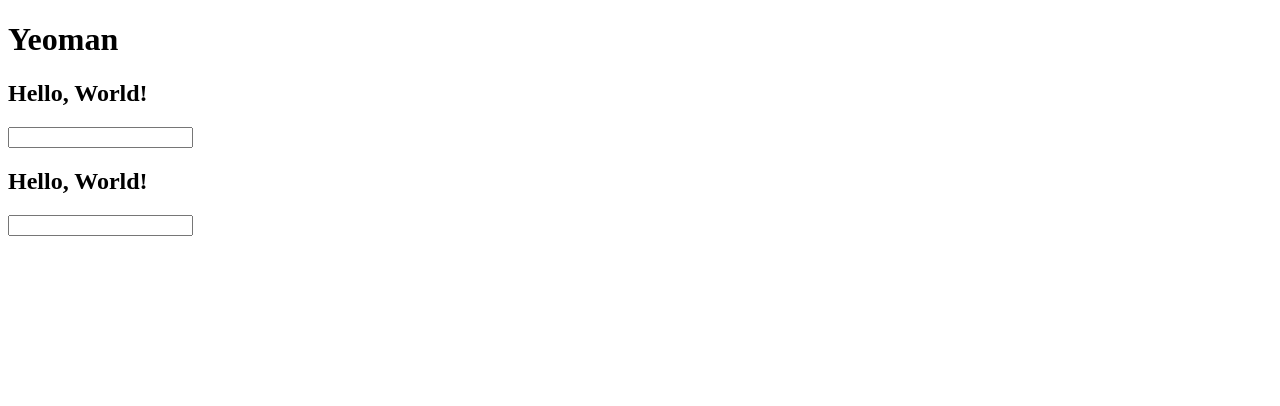
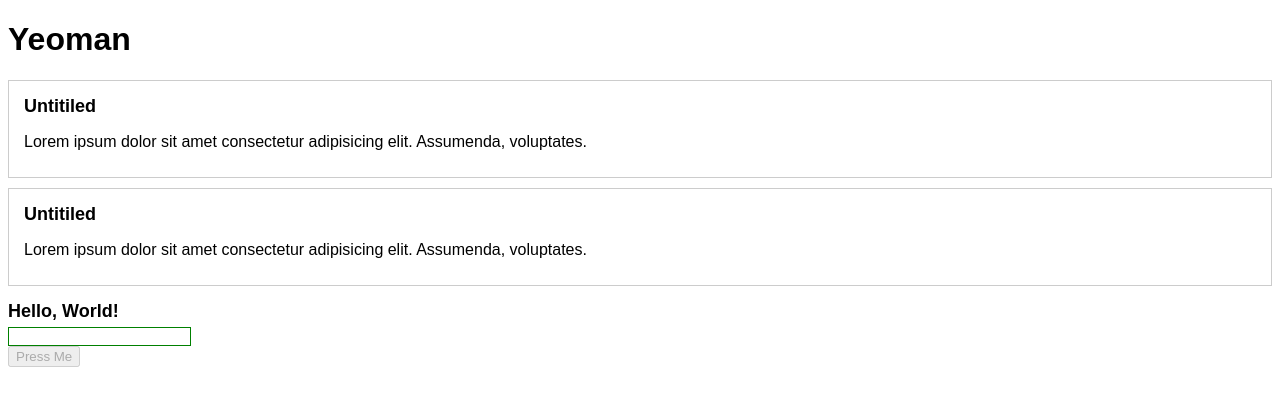
Before and after one commit to astonecole/poe65-angular, an Angular app in the folder ngapp/: page / in a window 1280 px wide. Shown: the top 406 px of the page. Built offline with nearby package versions, Linux system fonts and the light colour scheme.

Commit message:
Add Toggle Box

```diff
--- a/ngapp/src/app/app.component.html
+++ b/ngapp/src/app/app.component.html
@@ -1,6 +1,8 @@
 <h1>{{ title }}</h1>
 
-<app-hello></app-hello>
+<app-toggle-box></app-toggle-box>
+<app-toggle-box></app-toggle-box>
+
 <app-hello></app-hello>
 <!-- <div app-hello=""></div> -->
 <!-- <div class="app-hello"></div> -->
--- a/ngapp/src/app/app.module.ts
+++ b/ngapp/src/app/app.module.ts
@@ -5,11 +5,13 @@
 import { AppRoutingModule } from './app-routing.module';
 import { AppComponent } from './app.component';
 import { HelloComponent } from './hello/hello.component';
+import { ToggleBoxComponent } from './toggle-box/toggle-box.component';
 
 @NgModule({
   declarations: [
     AppComponent,
-    HelloComponent
+    HelloComponent,
+    ToggleBoxComponent
   ],
   imports: [
     BrowserModule,
--- a/ngapp/src/app/hello/hello.component.html
+++ b/ngapp/src/app/hello/hello.component.html
@@ -1,5 +1,15 @@
 <h2>Hello, World!</h2>
 
 <div>
-  <input type="text" [(ngModel)]="name"> {{ name }}
+
+  <input type="text"
+    [(ngModel)]="name"
+    style="border: 1px solid #ccc"
+    [style.borderColor]="name.length >= 5 ? 'red' : 'green'">
+    {{ name }} {{ getName() }}
+
+  <br>
+  <div textContent="{{ name }}"></div>
+  <button [disabled]="!name.length" (click)="onSave($event)">Press Me</button>
+
 </div>
--- a/ngapp/src/app/hello/hello.component.scss
+++ b/ngapp/src/app/hello/hello.component.scss
@@ -0,0 +1,4 @@
+h2 {
+    font-size: 18px;
+    margin-bottom: 5px;
+}
--- a/ngapp/src/app/hello/hello.component.ts
+++ b/ngapp/src/app/hello/hello.component.ts
@@ -18,4 +18,13 @@
 
   }
 
+  onSave(event: Event) {
+    console.log(event);
+    alert(this.name);
+  }
+
+  getName(): string {
+    return this.name;
+  }
+
 }
--- /dev/null
+++ b/ngapp/src/app/toggle-box/toggle-box.component.html
@@ -0,0 +1,9 @@
+<div>
+    <h2 class="toggle-box-title" (click)="state=!state">{{ title }}</h2>
+    <div class="toggle-box-body" [hidden]="state">
+        <p>
+            Lorem ipsum dolor sit amet consectetur adipisicing elit.
+            Assumenda, voluptates.
+        </p>
+    </div>
+</div>
--- /dev/null
+++ b/ngapp/src/app/toggle-box/toggle-box.component.scss
@@ -0,0 +1,19 @@
+:host {
+    display: block;
+    padding: 10px;
+    border: 1px solid #ccc;
+    margin-bottom: 10px;
+}
+
+.toggle-box-title {
+    font-size: 18px;
+    margin: 5px;
+}
+
+.toggle-box-title:hover {
+    cursor: pointer;
+}
+
+.toggle-box-body {
+    margin: 0 5px;
+}
--- /dev/null
+++ b/ngapp/src/app/toggle-box/toggle-box.component.ts
@@ -0,0 +1,16 @@
+import { Component, OnInit } from '@angular/core';
+
+@Component({
+  selector: 'app-toggle-box',
+  templateUrl: './toggle-box.component.html',
+  styleUrls: ['./toggle-box.component.scss']
+})
+export class ToggleBoxComponent implements OnInit {
+  title: string = 'Untitiled';
+  state: boolean = false;
+
+  constructor() { }
+
+  ngOnInit(): void { }
+
+}
--- a/ngapp/src/styles.scss
+++ b/ngapp/src/styles.scss
@@ -1 +1,5 @@
 /* You can add global styles to this file, and also import other style files */
+
+body {
+    font-family: sans-serif;
+}
```
Also changed, not shown: 1 other file (tests, documents, lock files or other folders).
